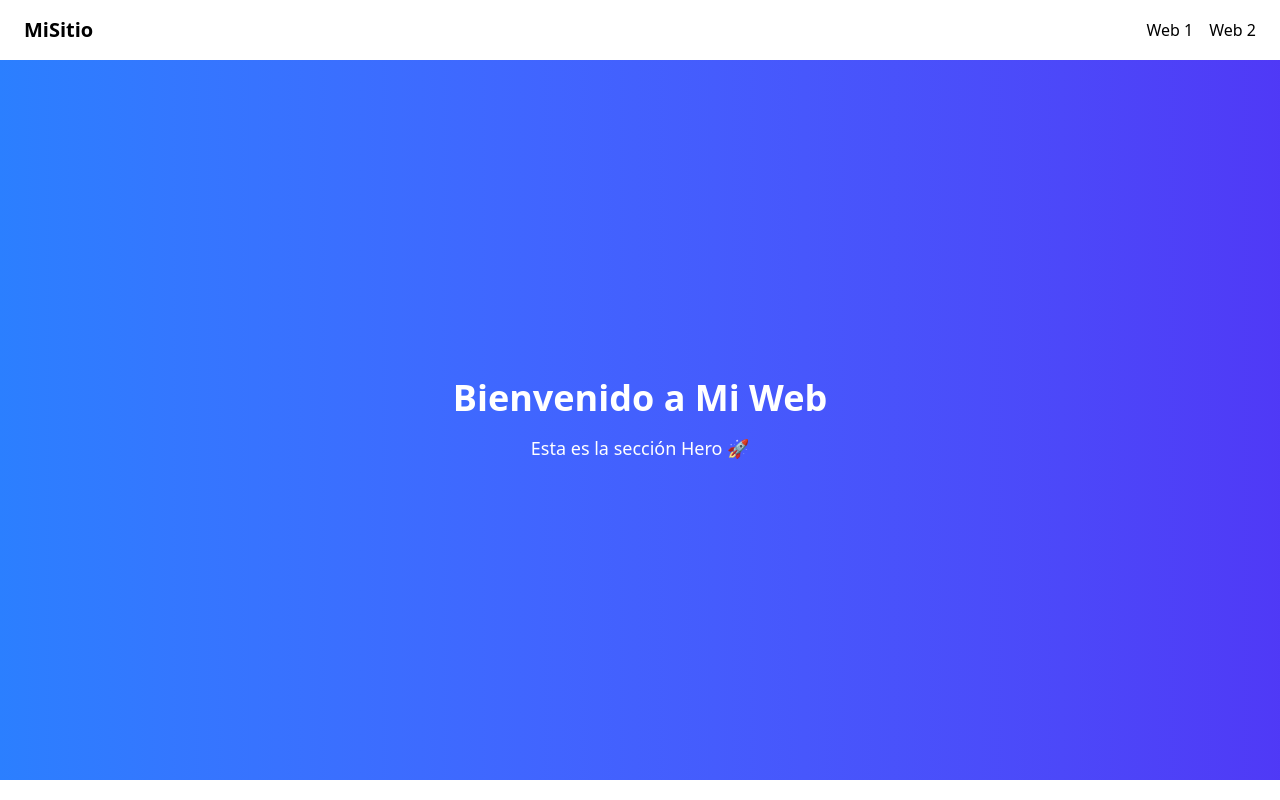
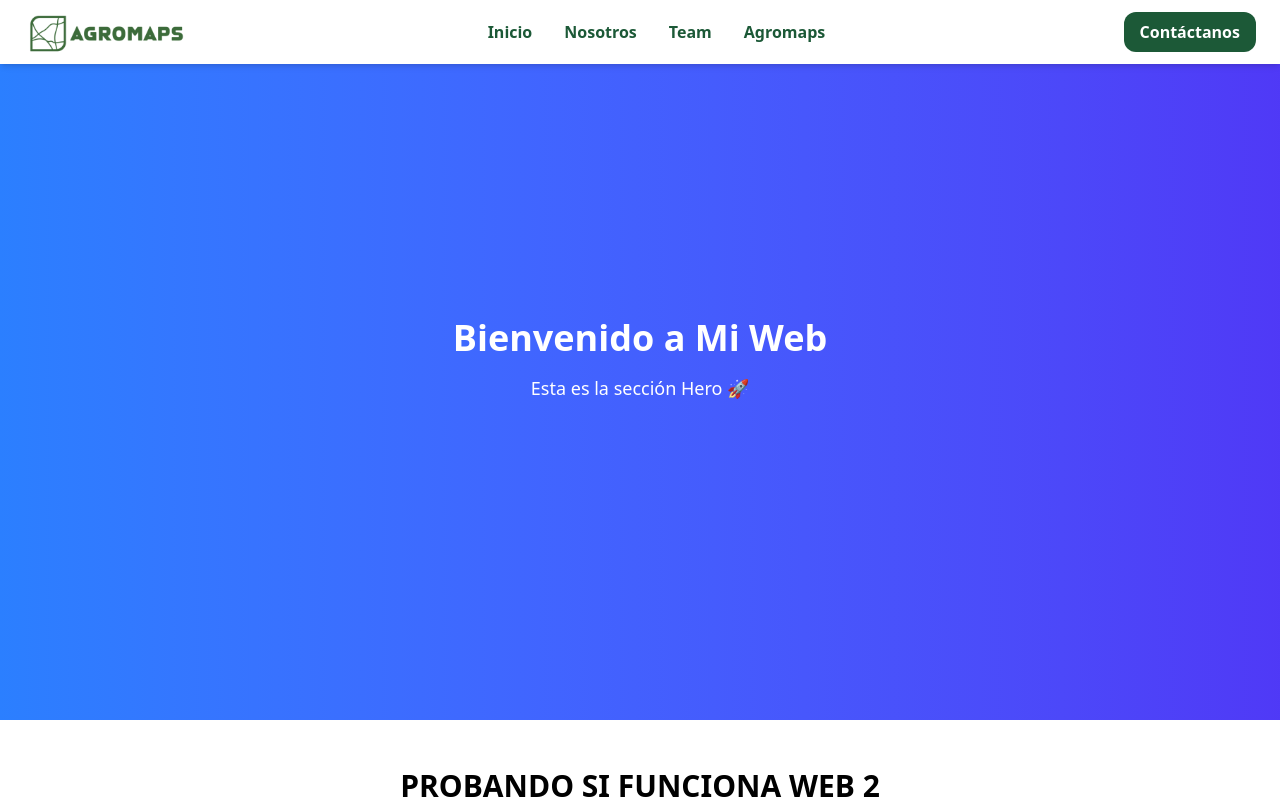
Before and after one commit to SoftiaNIC/agromaps_website, a React (Vite) app in the folder AGWEB/: page /web2 in a window 1280 px wide. Shown: the top 800 px of the page. Built offline with nearby package versions, Linux system fonts and the light colour scheme.

Commit message:
Se creo el Navbar igual al Diseño y Responsive

```diff
--- a/AGWEB/package.json
+++ b/AGWEB/package.json
@@ -12,6 +12,7 @@
   "dependencies": {
     "@tailwindcss/vite": "^4.1.12",
     "framer-motion": "^12.23.12",
+    "lucide-react": "^0.540.0",
     "react": "^19.1.1",
     "react-dom": "^19.1.1",
     "react-router-dom": "^7.8.1",
--- a/AGWEB/src/components/Navbar.tsx
+++ b/AGWEB/src/components/Navbar.tsx
@@ -1,13 +1,118 @@
+import { useState } from "react";
 import { Link } from "react-router-dom";
+import { Menu, X } from "lucide-react";
 
 export default function Navbar() {
+    const [isOpen, setIsOpen] = useState(false);
+
+
+    const linkColor = "#1C5937"; // verde de texto normal
+    const linkHover = "#0140BA"; // verde al hover
+    const buttonColor = "#1C5937"; // botón base
+    const buttonHover = "#145BE5"; // botón hover
+
     return (
-        <nav className="flex justify-between items-center px-6 py-4 bg-white shadow">
-            <h1 className="text-xl font-bold">MiSitio</h1>
-            <div className="flex gap-4">
-                <Link to="/web1" className="hover:text-blue-600">Web 1</Link>
-                <Link to="/web2" className="hover:text-blue-600">Web 2</Link>
+        <nav className="w-full bg-white shadow-md fixed top-0 left-0 z-50">
+            <div className="max-w-7xl mx-auto px-6 py-3 flex justify-between items-center">
+                {/* PC- Logo izquierda */}
+                <div className="hidden md:flex items-center gap-2">
+                    <img
+                        src="/public/icons/Logo_nv.svg"
+                        alt="Agromaps Logo"
+                        className="h-10 w-auto"
+                    />
+                </div>
+
+                {/* PC - Navs en el centro */}
+                <div className="hidden md:flex items-center gap-8">
+                    {["Inicio", "Nosotros", "Team", "Agromaps", /* "Aprender" */].map((item, idx) => (
+                        <Link
+                            key={idx}
+                            to={`/${item.toLowerCase()}`}
+                            className="font-semibold transition-colors"
+                            style={{ color: linkColor }}
+                            onMouseEnter={(e) =>
+                                ((e.target as HTMLElement).style.color = linkHover)
+                            }
+                            onMouseLeave={(e) =>
+                                ((e.target as HTMLElement).style.color = linkColor)
+                            }
+                        >
+                            {item}
+                        </Link>
+                    ))}
+                </div>
+
+                {/* PC - Botón derecha */}
+                <div className="hidden md:flex">
+                    <Link
+                        to="/contacto"
+                        className="px-4 py-2 rounded-xl font-semibold text-white transition-colors"
+                        style={{ backgroundColor: buttonColor }}
+                        onMouseEnter={(e) =>
+                            ((e.target as HTMLElement).style.backgroundColor = buttonHover)
+                        }
+                        onMouseLeave={(e) =>
+                            ((e.target as HTMLElement).style.backgroundColor = buttonColor)
+                        }
+                    >
+                        Contáctanos
+                    </Link>
+                </div>
+
+                {/* Mobile - Menú hamburguesa */}
+                <div className="flex md:hidden w-full justify-between items-center">
+                    <button
+                        onClick={() => setIsOpen(!isOpen)}
+                        className="text-[#1C5937] focus:outline-none"
+                    >
+                        {isOpen ? <X size={28} /> : <Menu size={28} />}
+                    </button>
+                    <img
+                        src="/public/icons/LogoSV.svg"
+                        alt="Agromaps Logo"
+                        className="h-10 w-auto"
+                    />
+                </div>
             </div>
+
+            {/* Mobile - Menu desplegable */}
+            {isOpen && (
+                <div className="md:hidden flex flex-col items-center gap-8 py-6 bg-white shadow-md">
+                    {["Inicio", "Nosotros", "Team", "Agromaps"].map((item, idx) => (
+                        <Link
+                            key={idx}
+                            to={`/${item.toLowerCase()}`}
+                            className="font-semibold text-lg transition-colors"
+                            style={{ color: linkColor }}
+                            onMouseEnter={(e) =>
+                                ((e.target as HTMLElement).style.color = linkHover)
+                            }
+                            onMouseLeave={(e) =>
+                                ((e.target as HTMLElement).style.color = linkColor)
+                            }
+                            onClick={() => setIsOpen(false)}
+                        >
+                            {item}
+                        </Link>
+                    ))}
+
+                    <Link
+                        to="/contacto"
+                        className="px-8 py-2 rounded-xl font-semibold text-white transition-colors"
+                        style={{ backgroundColor: buttonColor }}
+                        onMouseEnter={(e) =>
+                            ((e.target as HTMLElement).style.backgroundColor = buttonHover)
+                        }
+                        onMouseLeave={(e) =>
+                            ((e.target as HTMLElement).style.backgroundColor = buttonColor)
+                        }
+                        onClick={() => setIsOpen(false)}
+                    >
+                        Contáctanos
+                    </Link>
+                </div>
+            )}
         </nav>
     );
 }
```
Also changed, not shown: AGWEB/public/icons/Logo_nv.svg (added), 1 other file (tests, documents, lock files or other folders).
